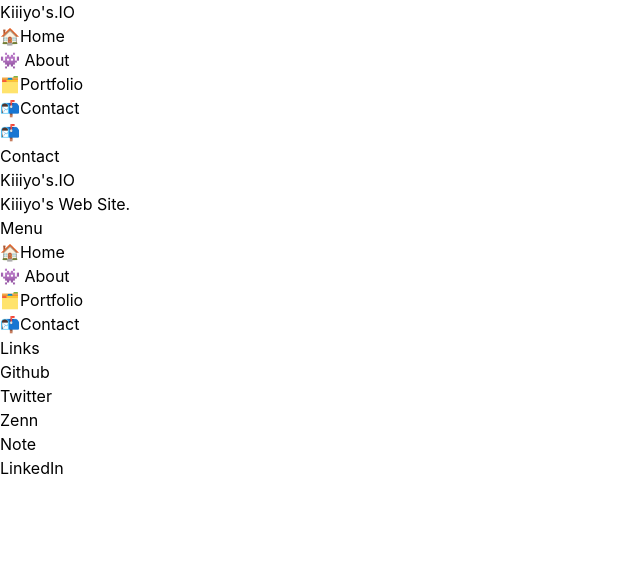
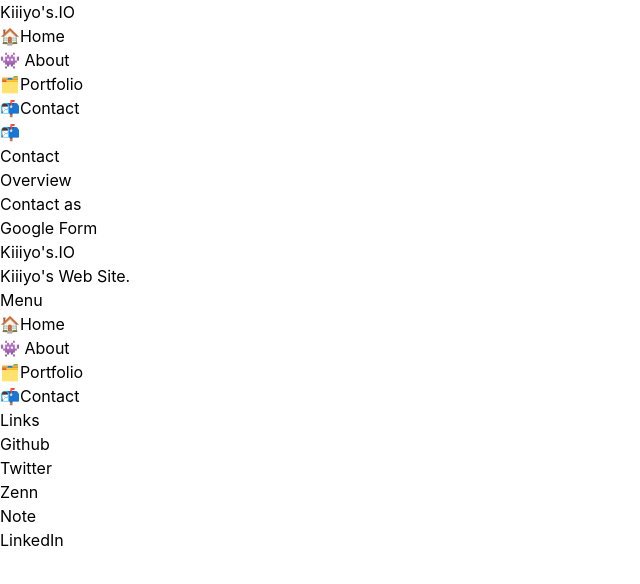
Before and after one commit to kiiiyo/kiiiyo.io, a Next.js app: page /contact in a window 1280 px wide. Shown: the top 584 px of the page, without its empty margins (0-640 px from the left). Built offline with nearby package versions, Linux system fonts and the light colour scheme; what tailwindcss-classnames would draw is missing.

Commit message:
:lipstick: modify refactoring component

```diff
--- a/src/pages/about/index.tsx
+++ b/src/pages/about/index.tsx
@@ -10,8 +10,8 @@
   return (
     <div className="py-8 bg-gray-400">
       <div className="flex flex-row items-center p-8 mx-auto max-w-full sm:max-w-3xl md:py-16 lg:max-w-5xl">
-        <span className="block mr-4 text-4xl">👾</span>
-        <h2 className="text-3xl font-bold text-white">About</h2>
+        <span className="block mr-4 text-4xl md:text-6xl">👾</span>
+        <h2 className="text-4xl font-bold text-white md:text-6xl">About</h2>
       </div>
     </div>
   )
--- /dev/null
+++ b/src/pages/contact/document.ts
@@ -0,0 +1,8 @@
+export const document = `
+  ## Overview
+
+  ## Contact as
+
+  - Google Form
+
+`
--- a/src/pages/contact/index.tsx
+++ b/src/pages/contact/index.tsx
@@ -1,22 +1,30 @@
 import type { FC } from 'react'
 import type { NextPage } from 'next'
+import ReactMarkdown from 'react-markdown'
 //
 import { Pages } from '@/components'
 //
+import { document } from './document'
 
 const Hero: FC = () => {
   return (
     <div className="py-8 bg-gray-400">
       <div className="flex flex-row items-center p-8 mx-auto max-w-full sm:max-w-3xl md:py-16 lg:max-w-5xl">
-        <span className="block mr-4 text-4xl">📬</span>
-        <h2 className="text-3xl font-bold text-white">Contact</h2>
+        <span className="block mr-4 text-4xl md:text-6xl">📬</span>
+        <h2 className="text-4xl font-bold text-white md:text-6xl">Contact</h2>
       </div>
     </div>
   )
 }
 
 const ContactPage: NextPage = () => {
-  return <Pages.ContactPage hero={<Hero />} />
+  return (
+    <Pages.ContactPage hero={<Hero />}>
+      <div className="markdown">
+        <ReactMarkdown>{document}</ReactMarkdown>
+      </div>
+    </Pages.ContactPage>
+  )
 }
 
 export default ContactPage
--- a/src/pages/portfolios/space-ui-kit/index.tsx
+++ b/src/pages/portfolios/space-ui-kit/index.tsx
@@ -12,8 +12,8 @@
   return (
     <div className="py-8 bg-slate-800">
       <div className="flex flex-row items-center p-8 mx-auto max-w-full sm:max-w-3xl md:py-16 lg:max-w-5xl">
-        <span className="block mr-4 text-4xl">🚀</span>
-        <h2 className="text-3xl font-bold text-white"> Space UI Kit</h2>
+        <span className="block mr-4 text-4xl md:text-6xl">🚀</span>
+        <h2 className="text-4xl font-bold text-white md:text-6xl"> Space UI Kit</h2>
       </div>
     </div>
   )
```
Also changed, not shown: src/pages/about/document.ts (renamed from src/pages/about/document.tsx).
